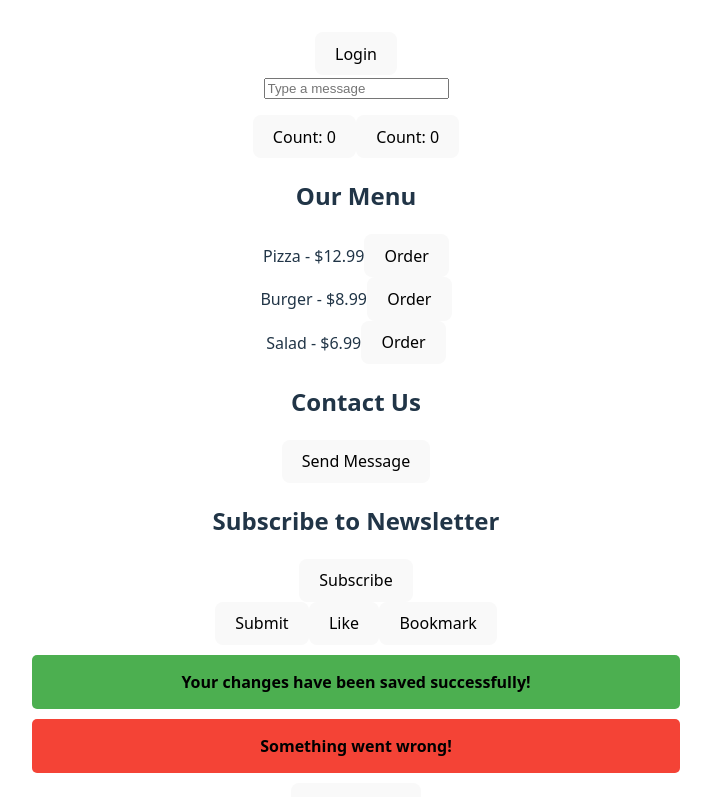
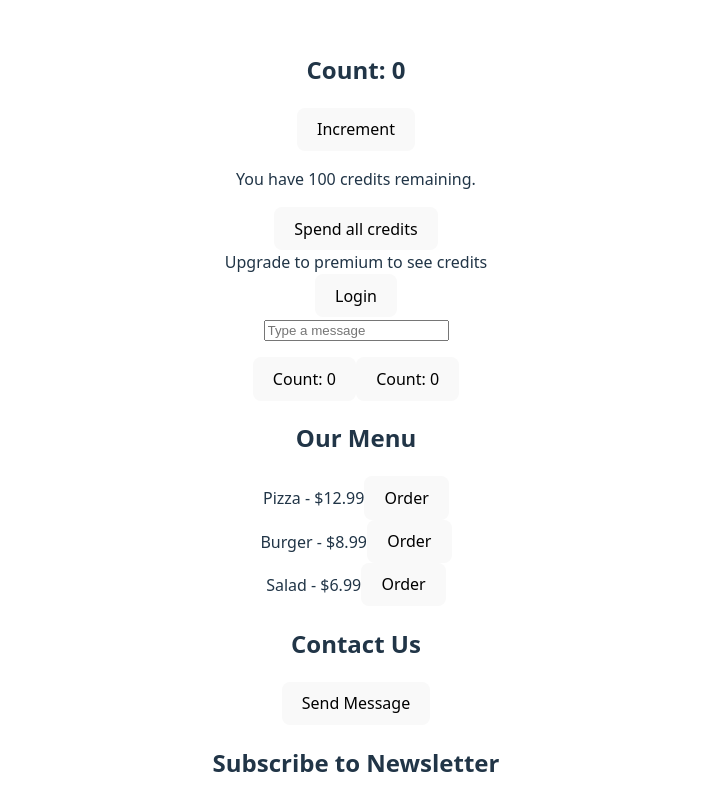
Before and after one commit to prabinyadav3/react-web-ui, a React (Vite) app in the folder hello-world/: page / in a window 1280 px wide. Shown: the top 797 px of the page, without its empty margins (284-995 px from the left). Built offline with nearby package versions, Linux system fonts and the light colour scheme.

Commit message:
simple counter

```diff
--- a/hello-world/src/App.jsx
+++ b/hello-world/src/App.jsx
@@ -20,6 +20,8 @@ import {Contact} from './Contact';
 import { Menu } from './Menu';
 import { Counter } from './Counter';
 import { LoginCard } from './LoginCard';
+import { SimpleCounter } from './SimpleCounter';
+import { UserDashboard } from './UserDashboard';
 import './App.css'
 
 function Login() {
@@ -29,6 +31,11 @@ function Login() {
 function App() {
   return (
     <div>
+      <SimpleCounter />
+
+      <UserDashboard isPremium={true} />
+      <UserDashboard isPremium={false} />
+
       <LoginCard />
 
       <Counter />
--- /dev/null
+++ b/hello-world/src/SimpleCounter.jsx
@@ -0,0 +1,19 @@
+import { useState } from 'react';
+
+export const SimpleCounter = () => {
+    console.log("Rendering SimpleCounter");
+    const [count, setCount] = useState(0);
+
+    const handleClick = () => {
+        console.log("Button setCount, count is:", count);
+        setCount(count + 1);
+        console.log("After setCount, count is:", count);
+    };
+
+    return (
+        <div>
+            <h2>Count: {count}</h2>
+            <button onClick={handleClick}>Increment</button>
+        </div>
+    );
+};
```
